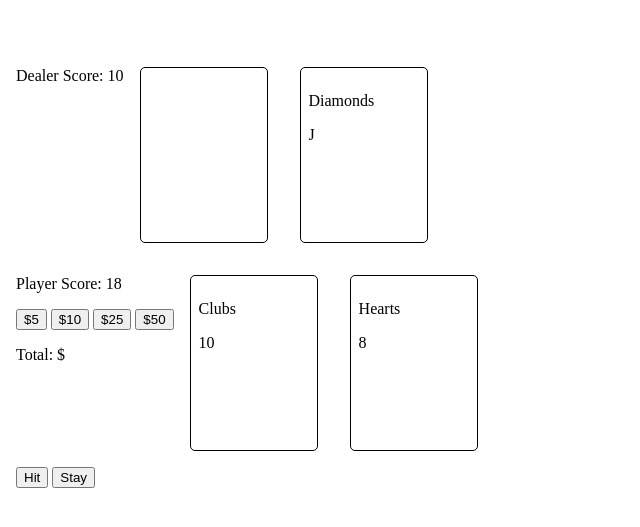
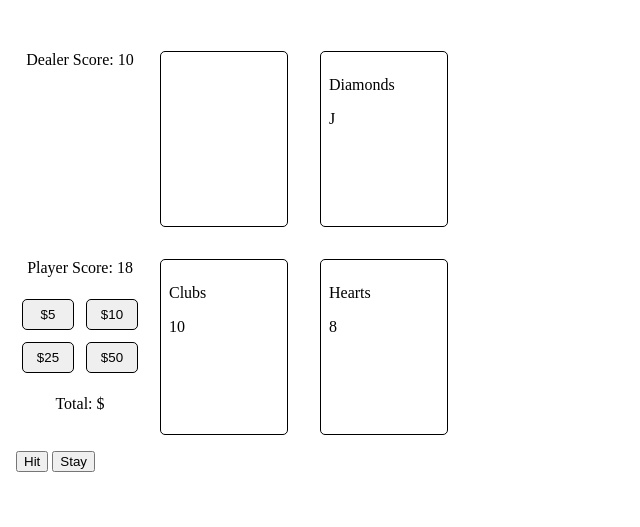
Before and after one commit to KSmith8888/TypeScript-Blackjack, a plain HTML site: page index.html in a window 1280 px wide. Shown: the part 77-604 px from the top of the page, without its empty margins (0-640 px from the left). Drawn offline with Linux system fonts and the light colour scheme.

Commit message:
Added styling for betting elements

```diff
--- a/styles/index.css
+++ b/styles/index.css
@@ -7,7 +7,12 @@ body {
 }
 
 #header-section {
-    padding: 1em;
+    padding: 1em 0 0 1em;
+}
+
+#player-info-container, #dealer-info-container {
+    width: 8em;
+    text-align: center;
 }
 
 #main-section {
@@ -26,3 +31,16 @@ body {
     border: 1px solid black;
     border-radius: 5px;
 }
+
+#bet-buttons-container {
+    display: flex;
+    flex-wrap: wrap;
+}
+
+.bet-button {
+    width: 40%;
+    margin: 5%;
+    padding: .5em .1em;
+    border-radius: 5px;
+    border: 1px solid black;
+}
```
